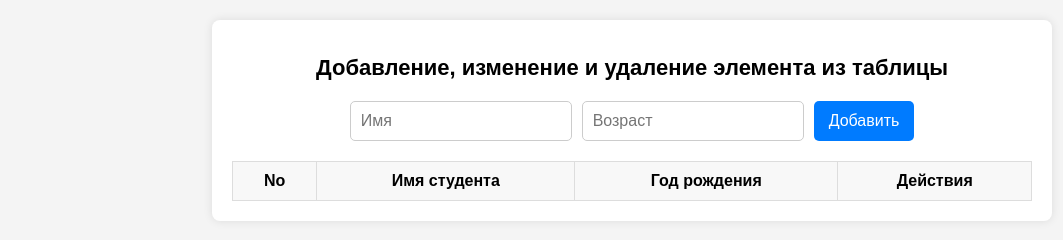
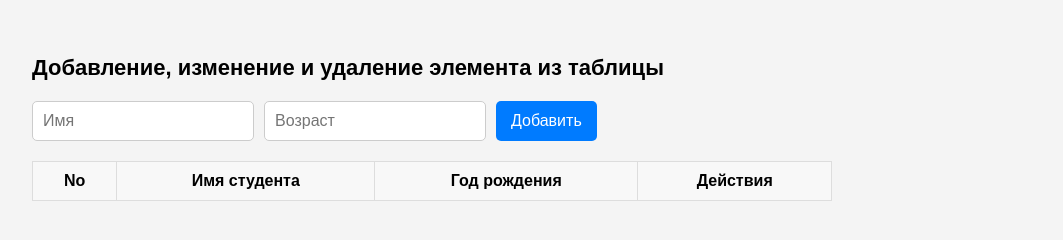
Before and after one commit to Sardor-web-dev/Student_admin_pannel, a plain HTML site: page index.html in a window 1280 px wide. Shown: the whole page, without its empty margins (8-1071 px from the left). Drawn offline with Linux system fonts and the light colour scheme.

Commit message:
some changes

```diff
--- a/index.css
+++ b/index.css
@@ -6,24 +6,18 @@ body {
 }
 
 .container {
+    padding: 20px;
     max-width: 800px;
-    margin: auto;
-    background: white;
-    padding: 20px;
-    border-radius: 8px;
-    box-shadow: 0 0 10px rgba(0, 0, 0, 0.1);
 }
 
 h1 {
     font-size: 22px;
     font-weight: bold;
     margin-bottom: 20px;
-    text-align: center;
 }
 
 .form-group {
     display: flex;
-    justify-content: center;
     gap: 10px;
     margin-bottom: 20px;
 }
```
Also changed, not shown: index.js (+3 -5 lines).
